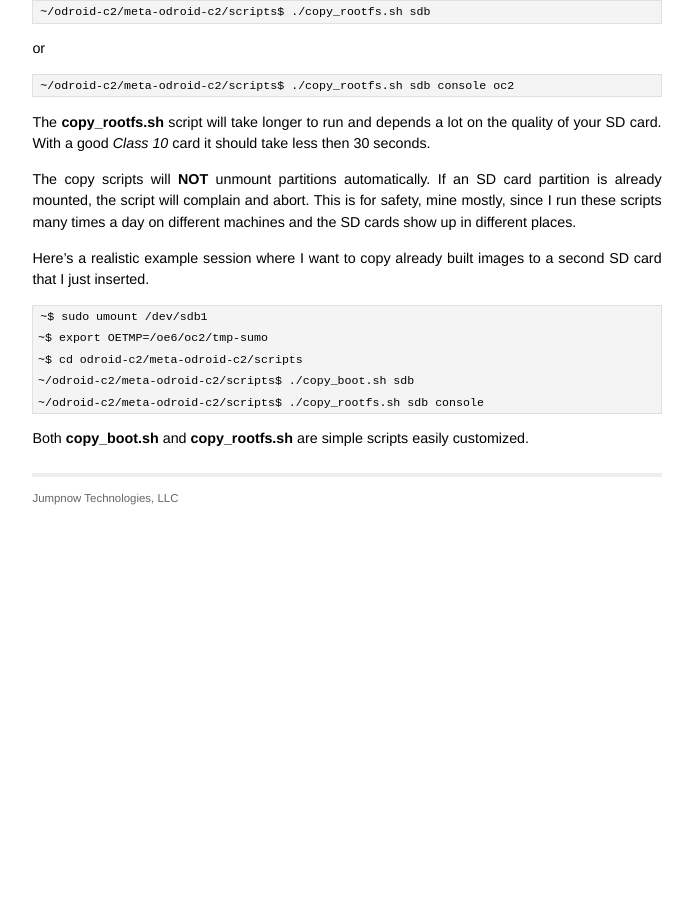
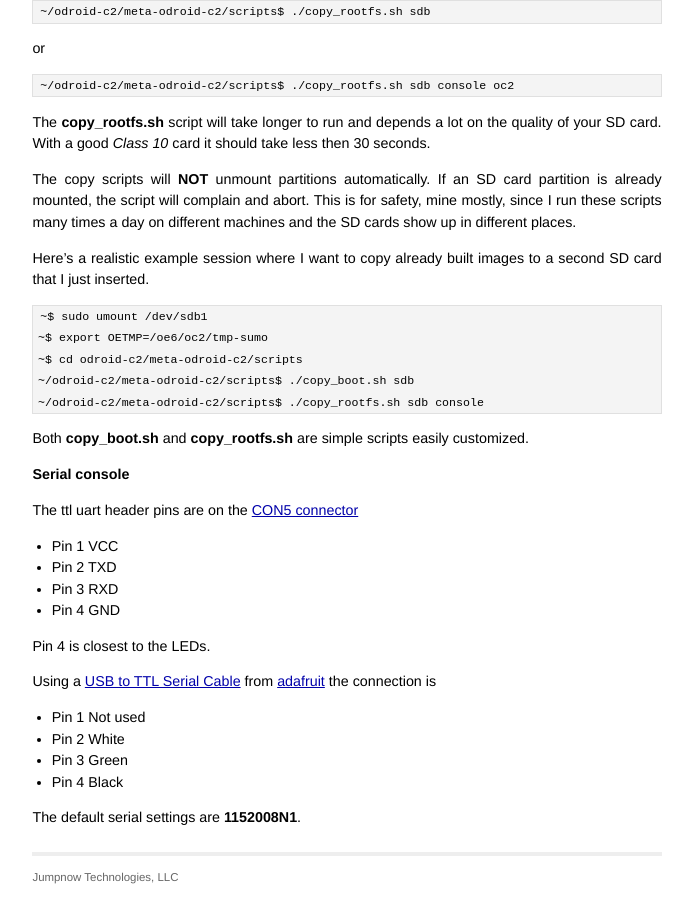
Before and after one commit to jumpnow/jumpnowtek-site, a Jekyll site: the page built from _posts/2018-01-24-Odroid-C2-Systems-with-Yocto.md, in a window 1280 px wide and 900 px high, scrolled down 6892 px. Shown: the whole window, without its empty margins (293-986 px from the left). Built offline with Jekyll 4.4.1, drawn with Linux system fonts in a browser that asks for light colours; before the commit the page ends 7413 px from its top, so only the background shows below that; some of the changed text lies outside the part shown.

Commit message:
Add serial setup to odroid post

```diff
--- a/_posts/2018-01-24-Odroid-C2-Systems-with-Yocto.md
+++ b/_posts/2018-01-24-Odroid-C2-Systems-with-Yocto.md
@@ -21,7 +21,7 @@ I am using the **odroid-c2** with some USB webcams in a monitoring system built
 
 The Yocto version is **2.5.1**, the `[sumo]` branch.
 
-The default kernel is **4.18** 64-bit. There are **4.14 LTS** and **4.17** recipes as well.
+The default kernel is **4.18** 64-bit. There is a **4.14 LTS** recipe as well.
 
 The only dtb built is **meson-gxbb-odroidc2.dtb**.
 
@@ -357,6 +357,26 @@ Here's a realistic example session where I want to copy already built images to
 
 Both **copy\_boot.sh** and **copy\_rootfs.sh** are simple scripts easily customized.
 
+#### Serial console
+
+The ttl uart header pins are on the [CON5 connector][console-uart]
+
+* Pin 1 VCC
+* Pin 2 TXD
+* Pin 3 RXD
+* Pin 4 GND
+
+Pin 4 is closest to the LEDs.
+
+Using a [USB to TTL Serial Cable][adafruit-usb-ttl-serial] from [adafruit][adafruit] the connection is
+
+* Pin 1 Not used
+* Pin 2 White
+* Pin 3 Green
+* Pin 4 Black
+
+The default serial settings are **1152008N1**.
+
 
 [odroid-c2]: https://wiki.odroid.com/odroid-c2/odroid-c2
 [meta-odroid-c2]: https://github.com/jumpnow/meta-odroid-c2
@@ -369,3 +389,6 @@ Both **copy\_boot.sh** and **copy\_rootfs.sh** are simple scripts easily customi
 [source-script]: http://stackoverflow.com/questions/4779756/what-is-the-difference-between-source-script-sh-and-script-
 [eudev]: https://wiki.gentoo.org/wiki/Project:Eudev
 [mender]: https://mender.io/product/features
+[console-uart]: https://wiki.odroid.com/odroid-c2/application_note/gpio/uart
+[adafruit-usb-ttl-serial]: https://www.adafruit.com/product/954
+[adafruit]: https://www.adafruit.com/
```
Also changed, not shown: other parts of _posts/2018-01-24-Odroid-C2-Systems-with-Yocto.md (+1 -1 lines).
